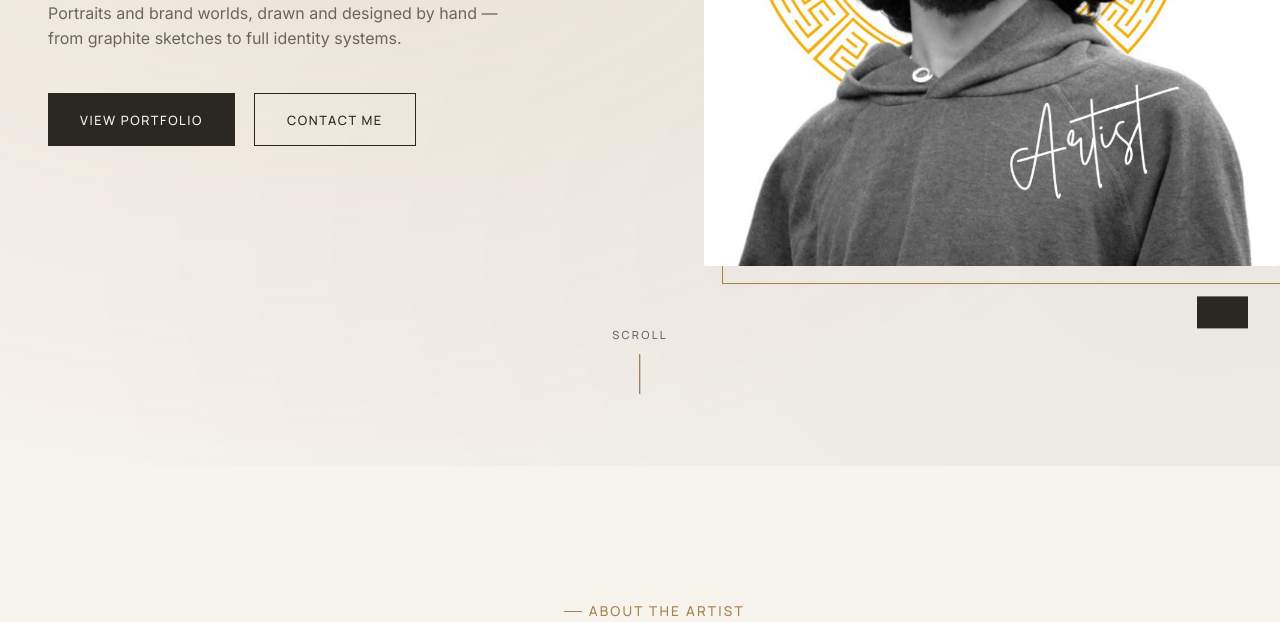
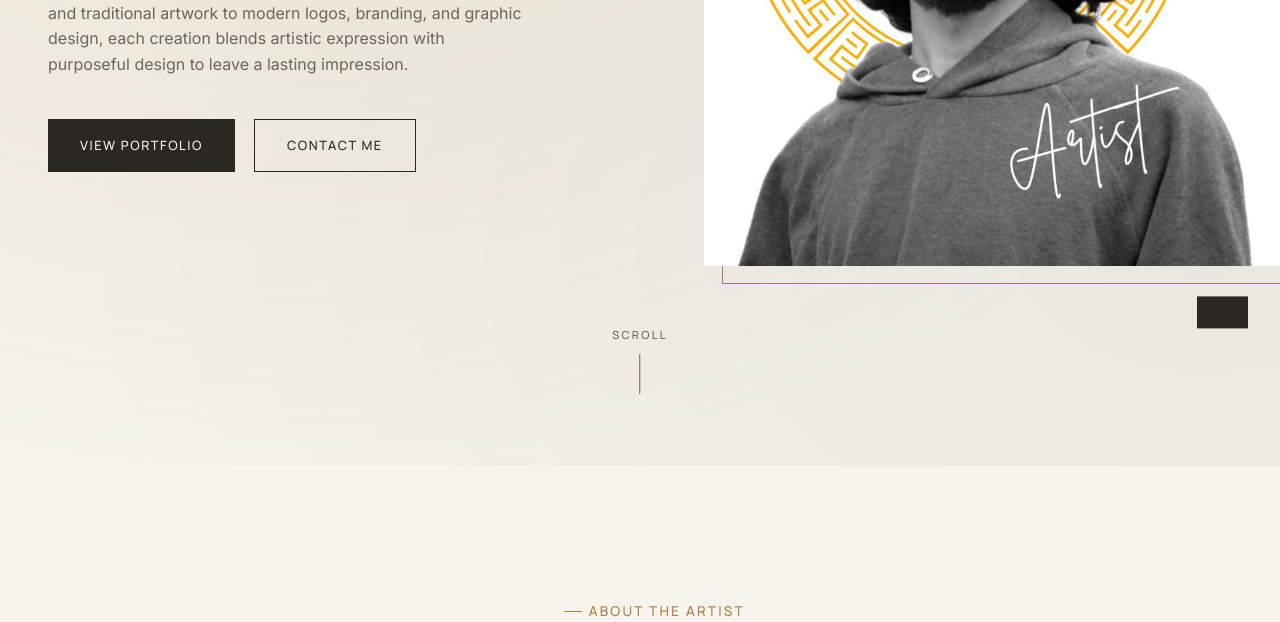
Before and after one commit to AlavudeenGit/portfolio-site, a plain HTML site: page portfolio-site/index.html in a window 1280 px wide. Shown: the part 478-1100 px from the top of the page. Drawn offline with nearby package versions, Linux system fonts and the light colour scheme; no server answers.

Commit message:
content change

```diff
--- a/portfolio-site/index.html
+++ b/portfolio-site/index.html
@@ -106,8 +106,10 @@
             </svg>
           </h1>
           <p class="hero-tagline">
-            Portraits and brand worlds, drawn and designed by hand — from
-            graphite sketches to full identity systems.
+            Every piece tells a story. From realistic hand-drawn portraits and
+            traditional artwork to modern logos, branding, and graphic design,
+            each creation blends artistic expression with purposeful design to
+            leave a lasting impression.
           </p>
           <div class="hero-cta-row">
             <a href="#gallery" class="btn btn-primary" data-magnetic
```
